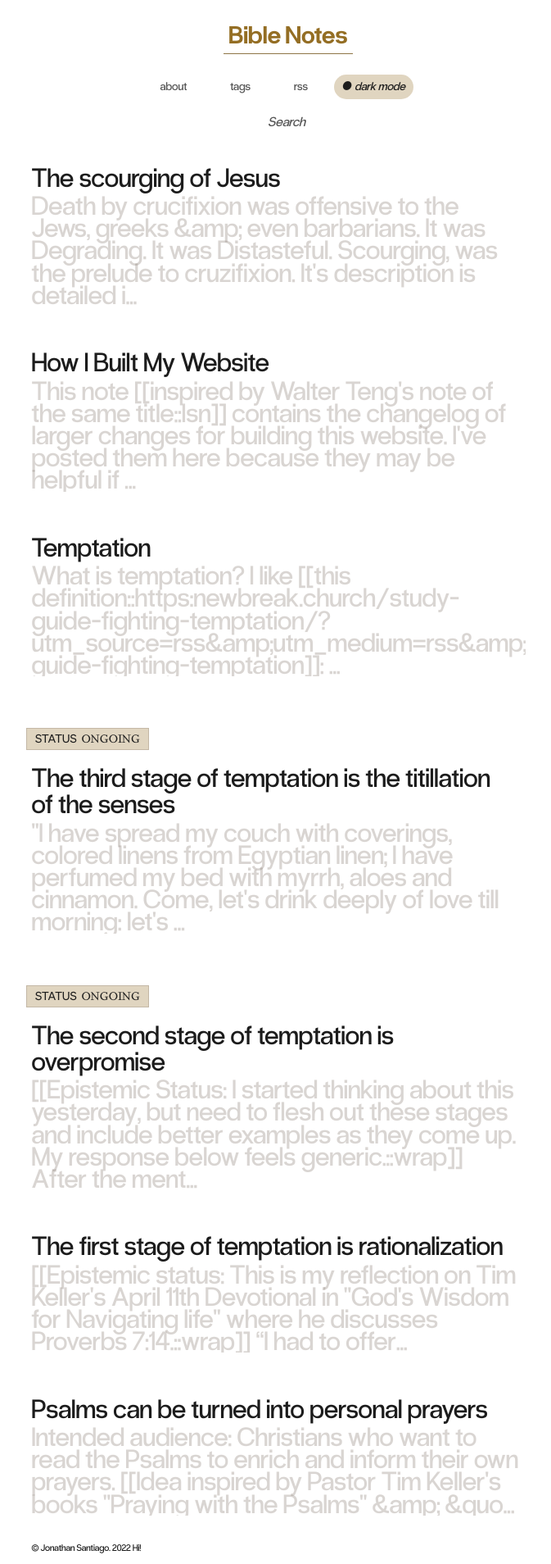
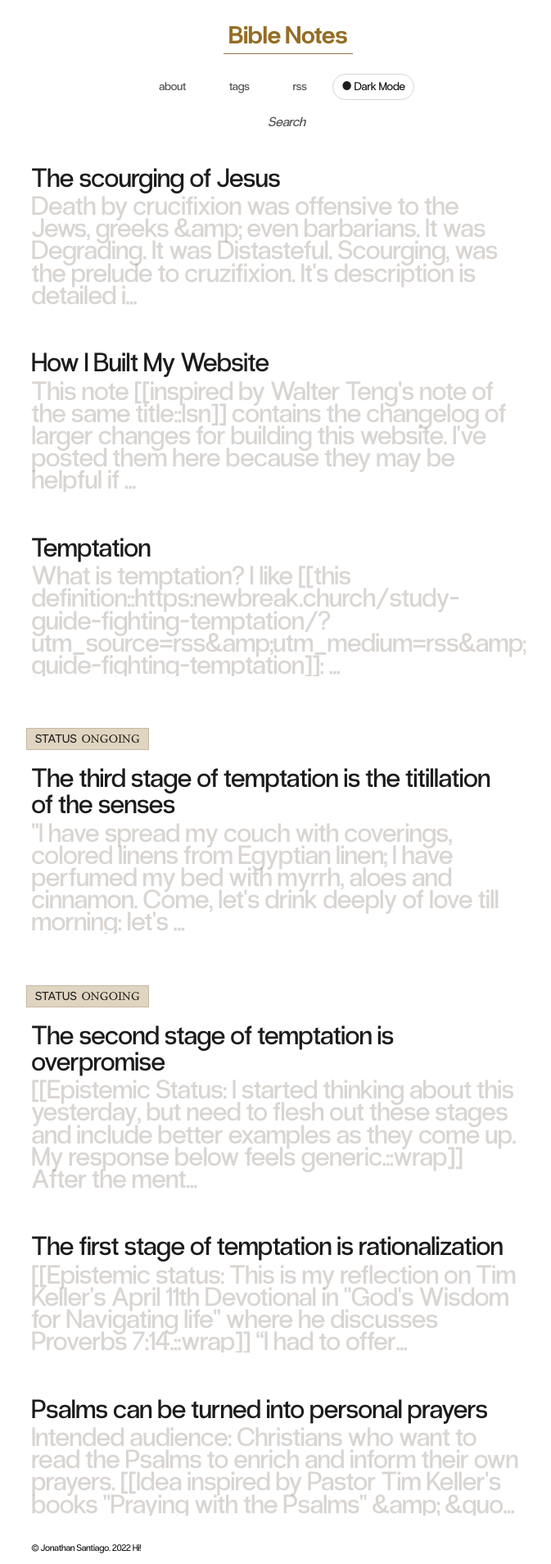
Before and after one commit to jsantiago611/digital-garden-master, a Jekyll site: the page built from index.md, in a window 1280 px wide. Shown: the whole page at 82% size, without its empty margins (298-971 px from the left). Built offline with Jekyll 4.4.1, drawn with Linux system fonts in a browser that asks for light colours.

Commit message:
updating the theme toggle more analog looking

```diff
--- a/assets/css/Style.css
+++ b/assets/css/Style.css
@@ -2101,11 +2101,10 @@ border-bottom: 1px solid var(--c-card-border);
     display: flex;
     align-items: center;
     justify-content: center;
-    background-color: var(--c-btn-bg);
     cursor: pointer;
     z-index: 75;
     transition: transform .5s ease 0s,visibility 0s linear .5s;
-    border: transparent;
+    border: 1px solid var(--c-border);
     margin-top: 0px;
     margin-left: 5px;
     font-weight: 400;
@@ -2113,10 +2112,8 @@ border-bottom: 1px solid var(--c-card-border);
     font-family: var(--font-family-serif);
     color: var(--c-text);
     margin-bottom: 0;
-    text-transform: lowercase;
     padding: 7px 10px;
     border-radius: 2000px;
-    font-style: italic;
 }
 
 #theme-toggle-img {
```
